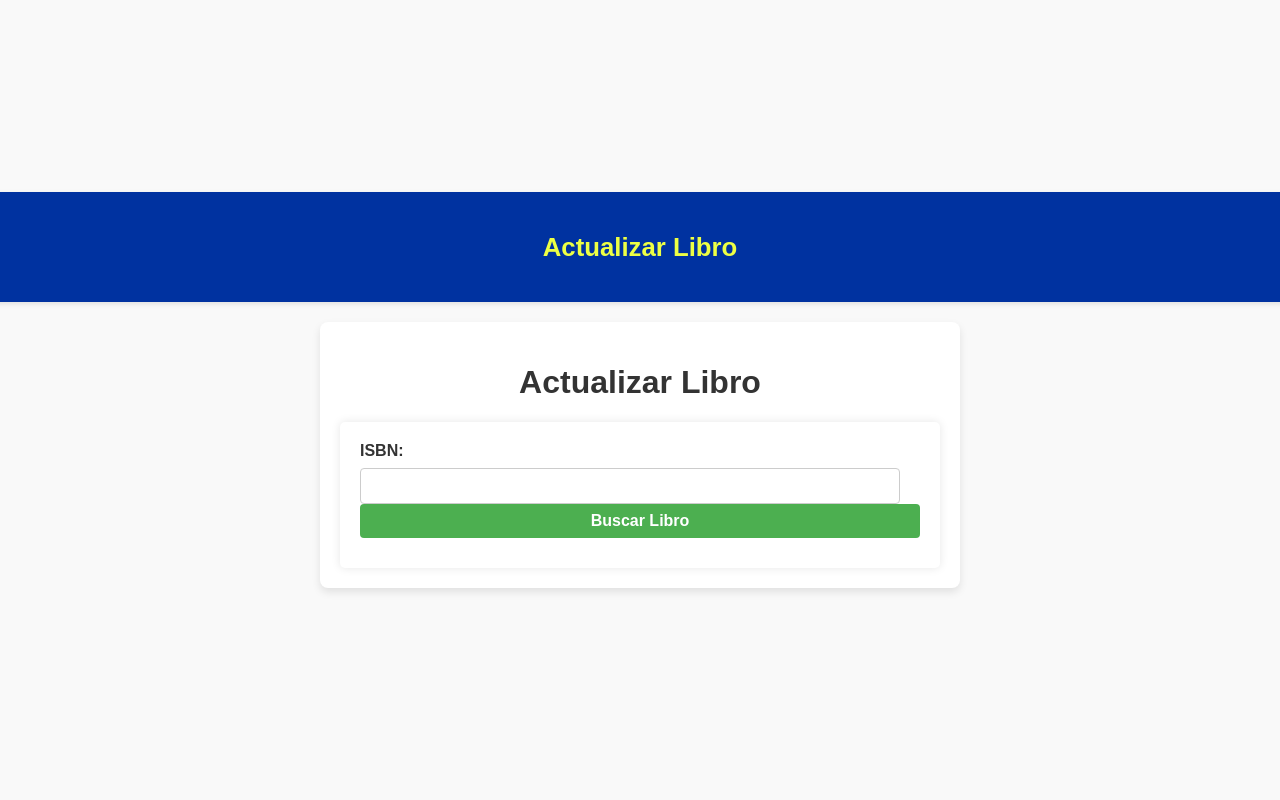
After one commit to RobertoJimenez25/Libreria, a PHP site: page /actualizarLibro.php in a window 1280 px wide. The commit adds this page. Run offline with PHP 8.4, Linux system fonts and the light colour scheme.

Commit message:
Subo el Actualizar

```diff
--- /dev/null
+++ b/ProyectoWeb1/actualizarLibro.php
@@ -0,0 +1,129 @@
+<?php
+require "logica/conexion.php";
+mysqli_set_charset($conexion, 'utf8');
+
+
+
+if ($_SERVER['REQUEST_METHOD'] == 'POST') {
+    if (isset($_POST['buscar'])) {
+        // Lógica para buscar el libro por ISBN
+        $isbn = mysqli_real_escape_string($conexion, $_POST['isbn']);
+        $consulta = $conexion->prepare("SELECT * FROM libro WHERE isbn = ?");
+        $consulta->bind_param("s", $isbn);
+        $consulta->execute();
+        $resultado = $consulta->get_result();
+        $libro = $resultado->fetch_assoc();
+        $consulta->close();
+
+        if ($libro) {
+            // Mostrar el formulario de actualización con los datos del libro
+            ?>
+            <!DOCTYPE html>
+            <html lang="es">
+            <head>
+                <meta charset="UTF-8">
+                <meta name="viewport" content="width=device-width, initial-scale=1.0">
+                <title>Actualizar Libro</title>
+                <link rel="stylesheet" href="./styles/stylesactualizarLibro.css">
+            </head>
+            <body>
+                <header class="header">
+                    <h3>Atualizacion Libro</h3>
+                </header>
+                <h2>Actualizar Libro</h2>
+                <hr>
+                <div class="form-container">
+                    <form action="ActualizarLibro.php" method="post">
+                    <input type="hidden" name="isbn" value="<?php echo $libro['isbn']; ?>">
+                    <input type="hidden" name="actualizar" value="1">
+
+                    <div class = "form-group">
+                    <label for="titulo">Título:</label>
+                    <input type="text" id="titulo" name="titulo" value="<?php echo $libro['titulo']; ?>" required><br>
+                    </div>
+
+                    <div class = "form-group">
+                    <label for="autor">Autor:</label>
+                    <input type="text" id="autor" name="autor" value="<?php echo $libro['autor']; ?>" required><br>
+                    </div>
+
+                    <div class = "form-group">
+                    <label for="editorial">Editorial:</label>
+                    <input type="text" id="editorial" name="editorial" value="<?php echo $libro['editorial']; ?>" required><br>
+                    </div>
+
+                    <div class = "form-group">
+                    <label for="genero">Género:</label>
+                    <input type="text" id="genero" name="genero" value="<?php echo $libro['genero']; ?>" required><br>
+                    </div>
+
+                    <div class = "form-group">
+                    <label for="precio">Precio:</label>
+                    <input type="text" id="precio" name="precio" value="<?php echo $libro['precio']; ?>" required><br>
+                    </div>
+
+                    <div class = "form-group">
+                    <label for="stock">Stock:</label>
+                    <input type="text" id="stock" name="stock" value="<?php echo $libro['stock']; ?>" required><br>
+                    </div>
+                    <input type="submit" value="Actualizar Libro">
+                    </form>
+                </div>
+            </body>
+            </html>
+            <?php
+        } else {
+            echo "<script>alert('No se encontró el libro con el ISBN proporcionado'); window.location.href = 'ActualizarLibro.php';</script>";
+        }
+    } elseif (isset($_POST['actualizar'])) {
+        // Lógica para actualizar el libro con los datos proporcionados
+        $isbn = mysqli_real_escape_string($conexion, $_POST['isbn']);
+        $titulo = mysqli_real_escape_string($conexion, $_POST['titulo']);
+        $autor = mysqli_real_escape_string($conexion, $_POST['autor']);
+        $editorial = mysqli_real_escape_string($conexion, $_POST['editorial']);
+        $genero = mysqli_real_escape_string($conexion, $_POST['genero']);
+        $precio = mysqli_real_escape_string($conexion, $_POST['precio']);
+        $stock = mysqli_real_escape_string($conexion, $_POST['stock']);
+
+        $consulta = $conexion->prepare("UPDATE libro SET titulo = ?, autor = ?, editorial = ?, genero = ?, precio = ?, stock = ? WHERE isbn = ?");
+        $consulta->bind_param("ssssdis", $titulo, $autor, $editorial, $genero, $precio, $stock, $isbn);
+
+        if ($consulta->execute()) {
+            echo "<script>alert('Libro actualizado con éxito'); window.location.href = 'principal.php';</script>";
+        } else {
+            echo "<script>alert('Error al actualizar el libro: " . $consulta->error . "');</script>";
+        }
+
+        $consulta->close();
+        mysqli_close($conexion);
+    }
+} else {
+    // Mostrar el formulario para ingresar el ISBN
+    ?>
+    <!DOCTYPE html>
+    <html lang="es">
+    <head>
+
+        <meta charset="UTF-8">
+        <meta name="viewport" content="width=device-width, initial-scale=1.0">
+        <title>Actualizar Libro</title>
+        <link rel="stylesheet" href="./styles/stylesactualizarLibro.css">
+    </head>
+    <body>
+    <header class="header">
+        <h3>Actualizar Libro</h3>
+    </header>
+    <div class="form-container">
+        <h1>Actualizar Libro</h1>
+        <form action="ActualizarLibro.php" method="post">
+            <label for="isbn">ISBN:</label>
+            <input type="text" id="isbn" name="isbn" required><br>
+            <input type="hidden" name="buscar" value="1">
+            <input type="submit" value="Buscar Libro">
+        </form>
+    </div>
+    </body>
+    </html>
+    <?php
+}
+?>
--- a/ProyectoWeb1/principal.php
+++ b/ProyectoWeb1/principal.php
@@ -64,6 +64,7 @@ if (!isset($usuario)) {
     echo "<div class='acciones'>
             <a href='EliminarUsuario.php' class='btn'>Eliminar Libro</a>
             <a href='Registro.php' class='btn'>Registro</a>
+            <a href='ActualizarLibro.php' class='btn'>Actualizar Libro</a>
         </div>
         </section>
     </main>
--- /dev/null
+++ b/ProyectoWeb1/styles/stylesactualizarLibro.css
@@ -0,0 +1,140 @@
+/* General Styles */
+body {
+    font-family: 'Arial', sans-serif;
+    margin: 0;
+    padding: 0;
+    background-color: #f9f9f9;
+    color: #333;
+    display: flex;
+    flex-direction: column;
+    align-items: center;
+    justify-content: center;
+    height: 100vh;
+}
+
+/* Header */
+.header {
+    background-color: #0032A0;
+    color: #EDFF44;
+    padding: 15px;
+    width: 100%;
+    text-align: center;
+    font-size: 22px;
+    box-shadow: 0 2px 5px rgba(0, 0, 0, 0.1);
+}
+
+/* Form Container */
+.form-container {
+    background-color: #fff;
+    padding: 20px;
+    margin: 20px;
+    border-radius: 8px;
+    box-shadow: 0 4px 8px rgba(0, 0, 0, 0.1);
+    max-width: 600px;
+    width: 100%;
+    text-align: left;
+}
+
+h2 {
+    color: #0032A0;
+    text-align: center;
+    margin-bottom: 20px;
+}
+
+hr {
+    border: 0;
+    border-top: 4px solid #EDFF44;
+    margin-bottom: 20px;
+}
+
+/* Form Group */
+.form-group {
+    margin-bottom: 15px;
+}
+
+label {
+    display: block;
+    margin-bottom: 8px;
+    font-weight: bold;
+}
+
+input[type="text"],
+input[type="password"] {
+    width: calc(100% - 20px);
+    padding: 8px 10px;
+    font-size: 1rem;
+    border: 1px solid #ccc;
+    border-radius: 4px;
+    box-sizing: border-box;
+    outline: none;
+}
+
+input[type="text"]:focus,
+input[type="password"]:focus {
+    border-color: #007bff;
+    box-shadow: 0 0 5px rgba(0, 123, 255, 0.3);
+}
+
+/* Submit Button */
+button,
+input[type="submit"] {
+    width: 100%;
+    padding: 10px 15px;
+    background-color: #EDFF44;
+    color: #0032A0;
+    border: none;
+    border-radius: 4px;
+    font-size: 1rem;
+    font-weight: bold;
+    cursor: pointer;
+    transition: background-color 0.3s;
+}
+
+button:hover,
+input[type="submit"]:hover {
+    background-color: #d1e046;
+}
+
+/* Links */
+.links {
+    margin-top: 20px;
+    text-align: center;
+}
+
+.links a {
+    color: #0056b3;
+    text-decoration: none;
+    margin: 0 10px;
+    font-weight: bold;
+    transition: color 0.3s;
+}
+
+.links a:hover {
+    color: #478cd6;
+}
+
+h1 {
+    text-align: center;
+}
+
+form {
+    background-color: #fff;
+    padding: 20px;
+    border-radius: 5px;
+    box-shadow: 0 0 10px rgba(0, 0, 0, 0.1);
+}
+
+input[type="submit"] {
+    width: 100%;
+    padding: 8px;
+    margin-bottom: 10px;
+    background-color: #4CAF50;
+    color: white;
+    border: none;
+    border-radius: 4px;
+    cursor: pointer;
+}
+
+input[type="submit"]:hover {
+    background-color: #45a049;
+}
```
